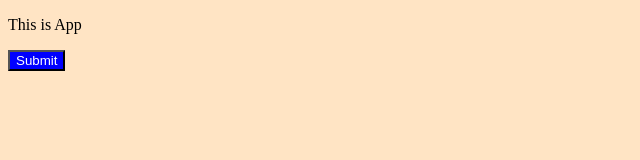
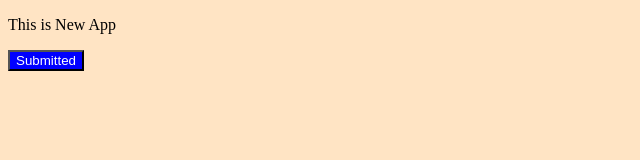
Before and after one commit to lehuuhuy29/git-tutorial, a plain HTML site: page index.html in a window 1280 px wide. Shown: the full height of the page, 0-640 px from the left. Drawn offline with Linux system fonts and the light colour scheme.

Commit message:
Update index.html

```diff
--- a/index.html
+++ b/index.html
@@ -9,8 +9,8 @@
   <link rel="stylesheet" href="style2.css">
 </head>
 <body>
-  <p>This is App</p>
-  <button>Submit</button>
+  <p>This is New App</p>
+  <button>Submitted</button>
 
 </body>
 </html>
```
